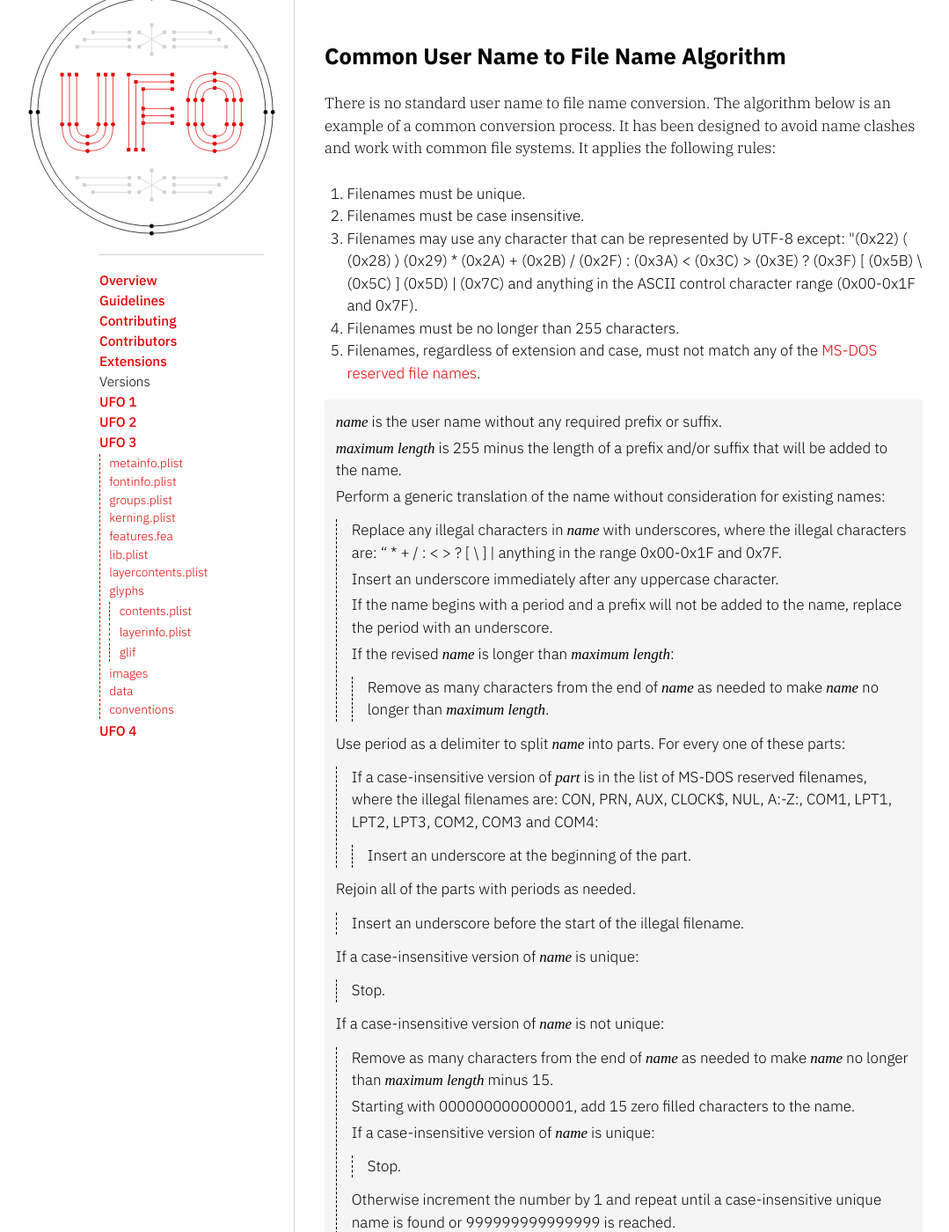
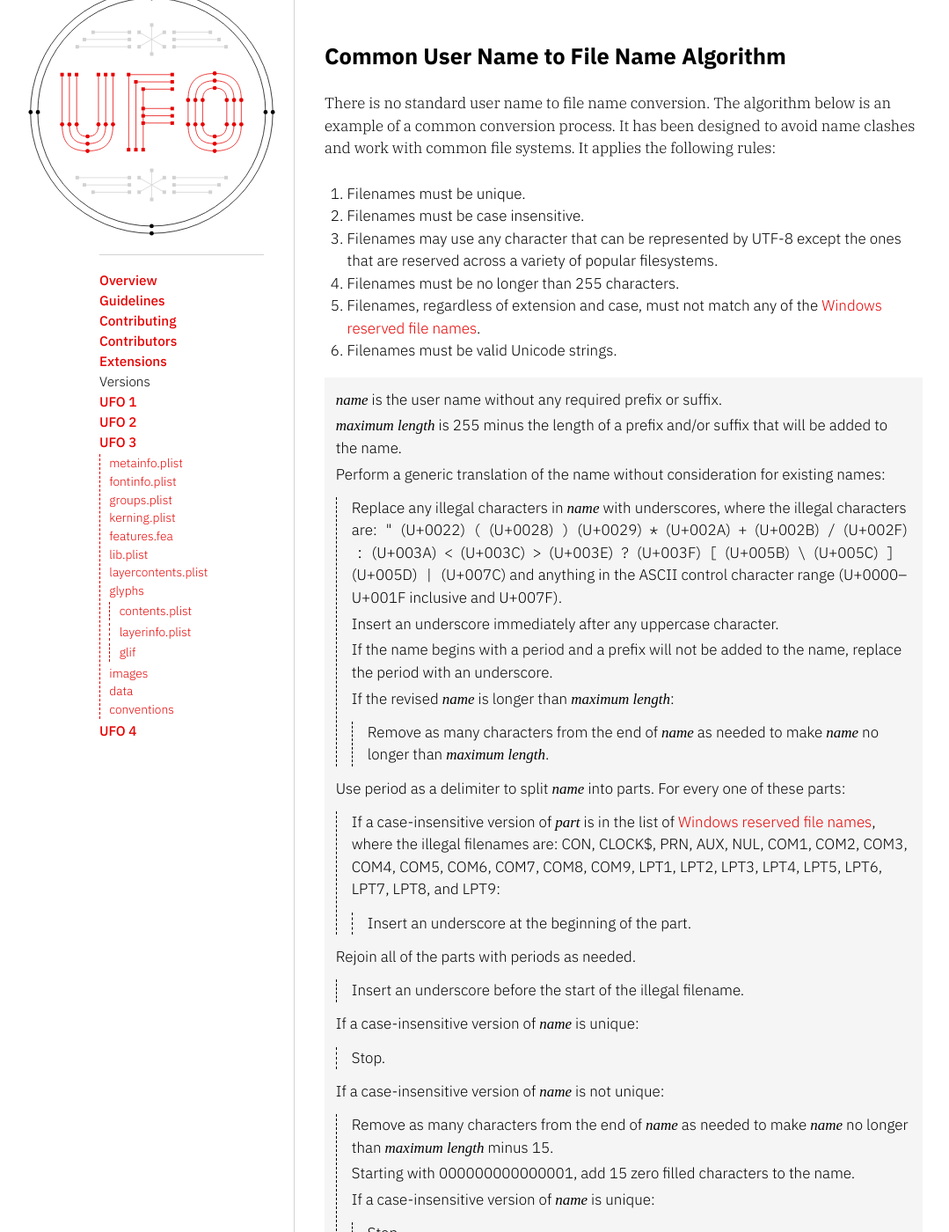
Before and after one commit to unified-font-object/ufo-spec, a Jekyll site: the page built from versions/ufo3/conventions.md, in a window 1280 px wide and 1400 px high, scrolled down 2815 px. Shown: the whole window at 88% size, without its empty margins (51-1130 px from the left). Built offline with Jekyll 4.4.1, drawn with Linux system fonts in a browser that asks for light colours; some web fonts are replaced.

Commit message:
Amend file name generation algorithm
1. Update list of reserved file names with current Microsoft recommendations
2. Fix out-of-sync list of illegal characters

```diff
--- a/versions/ufo3/conventions.md
+++ b/versions/ufo3/conventions.md
@@ -84,22 +84,23 @@ There is no standard user name to file name conversion. The algorithm below is a
 
 1.  Filenames must be unique.
 2.  Filenames must be case insensitive.
-3.  Filenames may use any character that can be represented by UTF-8 except: \"(0x22) ( (0x28) ) (0x29) \* (0x2A) + (0x2B) / (0x2F) : (0x3A) &lt; (0x3C) &gt; (0x3E) ? (0x3F) \[ (0x5B) \\ (0x5C) \] (0x5D) \| (0x7C) and anything in the ASCII control character range (0x00-0x1F and 0x7F).
+3.  Filenames may use any character that can be represented by UTF-8 except the ones that are reserved across a variety of popular filesystems.
 4.  Filenames must be no longer than 255 characters.
-5.  Filenames, regardless of extension and case, must not match any of the [MS-DOS reserved file names].
+5.  Filenames, regardless of extension and case, must not match any of the [Windows reserved file names].
+6.  Filenames must be valid Unicode strings.
 
 {: .algorithmdiagram}
 -   *name* is the user name without any required prefix or suffix.
 -   *maximum length* is 255 minus the length of a prefix and/or suffix that will be added to the name.
 -   Perform a generic translation of the name without consideration for existing names:
--   -   Replace any illegal characters in *name* with underscores, where the illegal characters are: " \* + / : &lt; &gt; ? \[ \\ \] \| anything in the range 0x00-0x1F and 0x7F.
+-   -   Replace any illegal characters in *name* with underscores, where the illegal characters are: `"` (U+0022) `(` (U+0028) `)` (U+0029) `*` (U+002A) `+` (U+002B) `/` (U+002F) `:` (U+003A) `<` (U+003C) `>` (U+003E) `?` (U+003F) `[` (U+005B) `\` (U+005C) `]` (U+005D) `|` (U+007C) and anything in the ASCII control character range (U+0000–U+001F inclusive and U+007F).
     -   Insert an underscore immediately after any uppercase character.
     -   If the name begins with a period and a prefix will not be added to the name, replace the period with an underscore.
     -   If the revised *name* is longer than *maximum length*:
     -   -   Remove as many characters from the end of *name* as needed to make *name* no longer than *maximum length*.
 
 -   Use period as a delimiter to split *name* into parts. For every one of these parts:
--   -   If a case-insensitive version of *part* is in the list of MS-DOS reserved filenames, where the illegal filenames are: CON, PRN, AUX, CLOCK$, NUL, A:-Z:, COM1, LPT1, LPT2, LPT3, COM2, COM3 and COM4:
+-   -   If a case-insensitive version of *part* is in the list of [Windows reserved file names], where the illegal filenames are: CON, CLOCK$, PRN, AUX, NUL, COM1, COM2, COM3, COM4, COM5, COM6, COM7, COM8, COM9, LPT1, LPT2, LPT3, LPT4, LPT5, LPT6, LPT7, LPT8, and LPT9:
     -   -   Insert an underscore at the beginning of the part.
 
 -   Rejoin all of the parts with periods as needed.
@@ -395,4 +396,4 @@ def makeRandomIdentifier(existing, recursionDepth=0):
   [A DTD is available.]: http://www.apple.com/DTDs/PropertyList-1.0.dtd
   [sRGB]: http://en.wikipedia.org/wiki/SRGB
   [reverse domain naming system]: http://en.wikipedia.org/wiki/Reverse-DNS
-  [MS-DOS reserved file names]: http://support.microsoft.com/kb/74496/en-us
+  [Windows reserved file names]: https://docs.microsoft.com/en-gb/windows/win32/fileio/naming-a-file#naming-conventions
```
